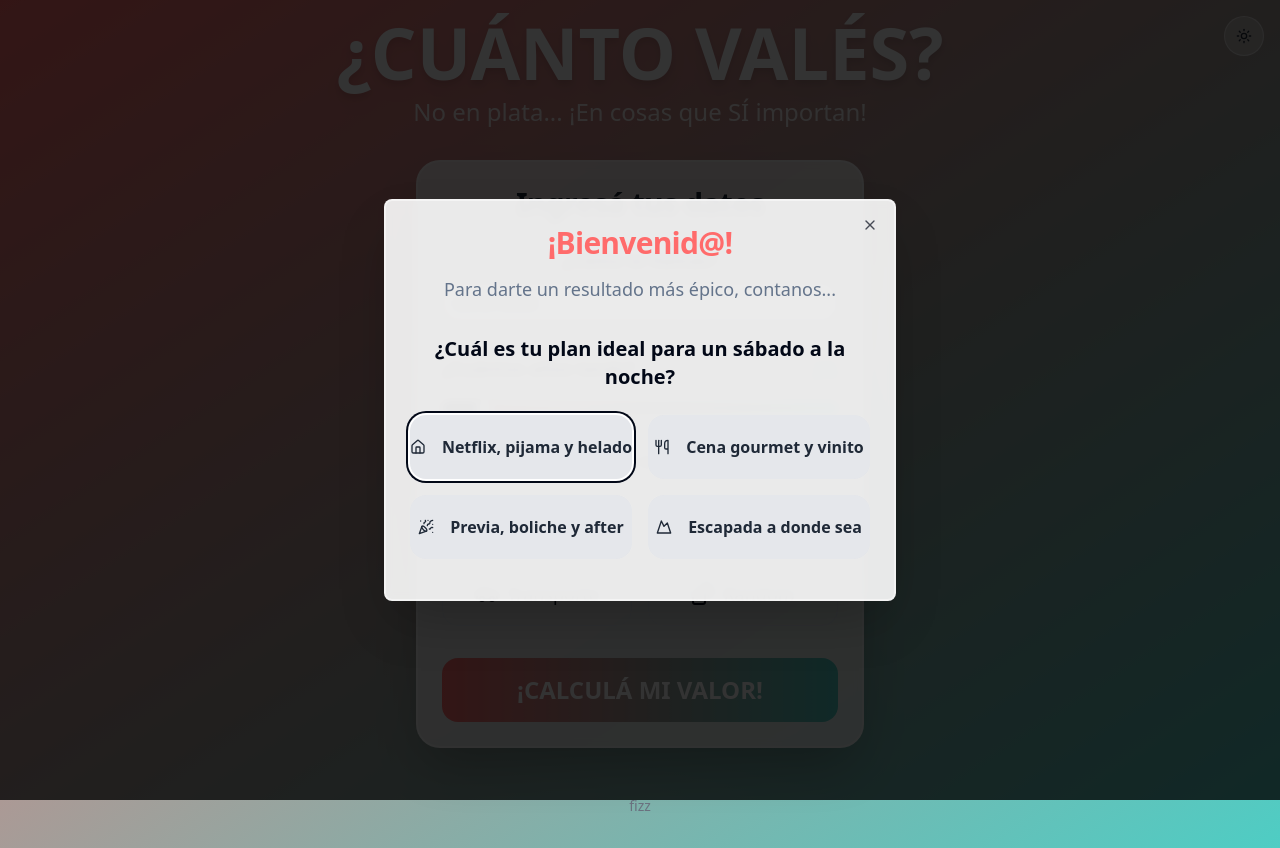
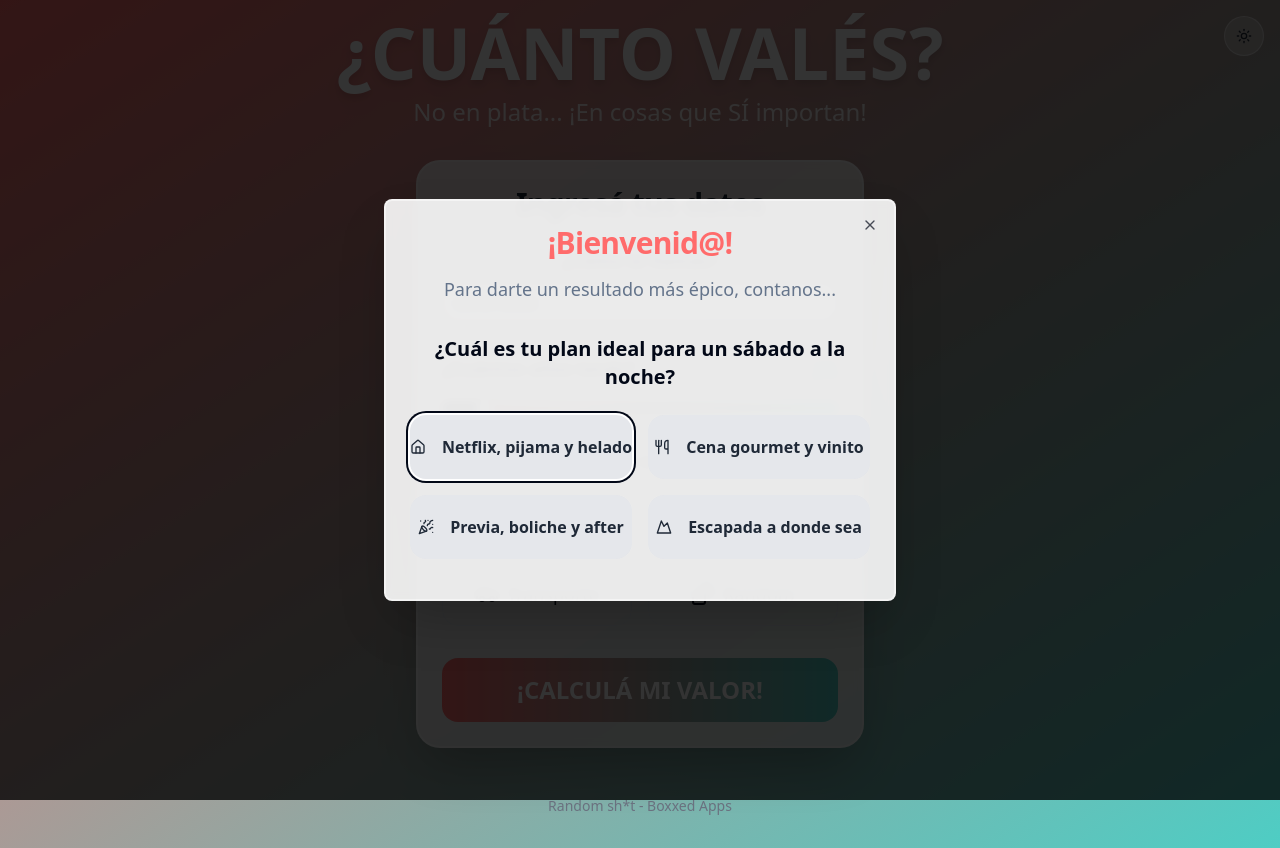
Before and after one commit to jordiboxxed-dev/cuantovalgo, a React (Vite) app: page / in a window 1280 px wide. Built offline with nearby package versions, Linux system fonts and the light colour scheme.

Commit message:
[dyad] Updating footer text - wrote 1 file(s)

```diff
--- a/src/components/Fizz.tsx
+++ b/src/components/Fizz.tsx
@@ -2,7 +2,7 @@ export const Fizz = () => {
   return (
     <div className="p-4 text-center">
       <p className="text-sm text-gray-500 dark:text-gray-400">
-        fizz
+        Random sh*t - Boxxed Apps
       </p>
     </div>
   );
```
